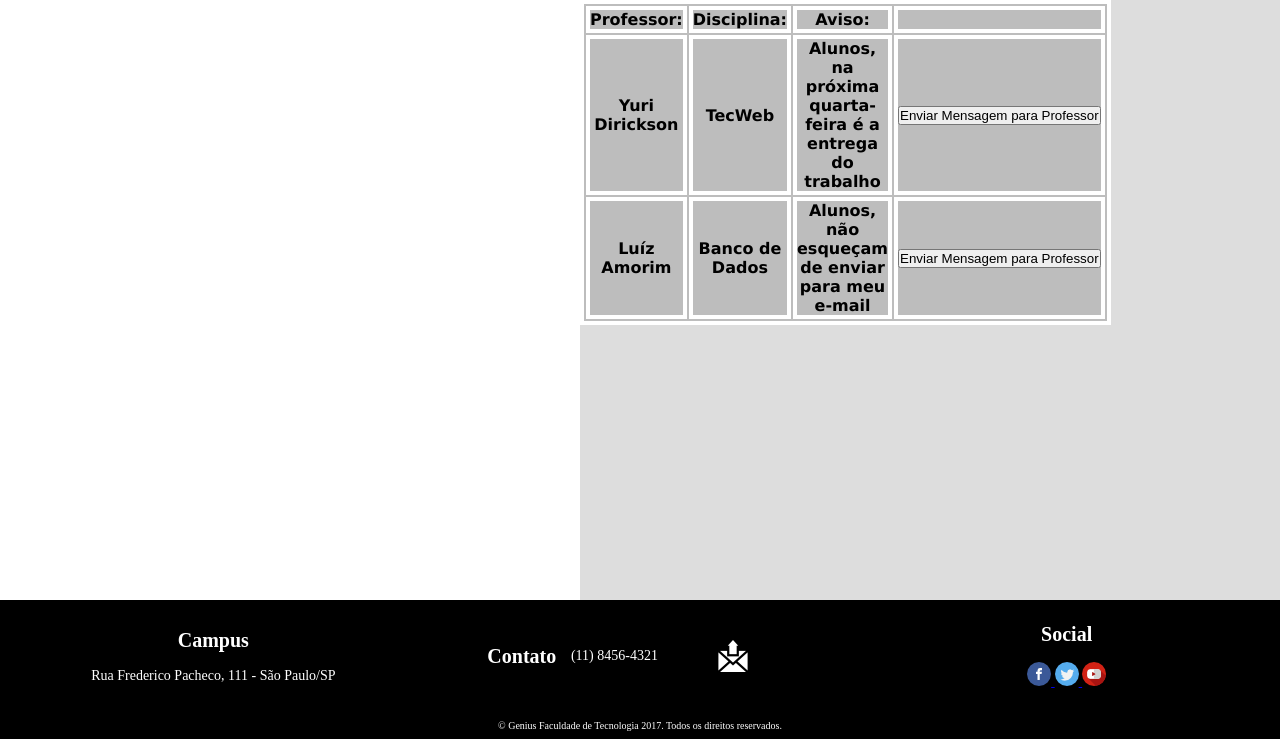
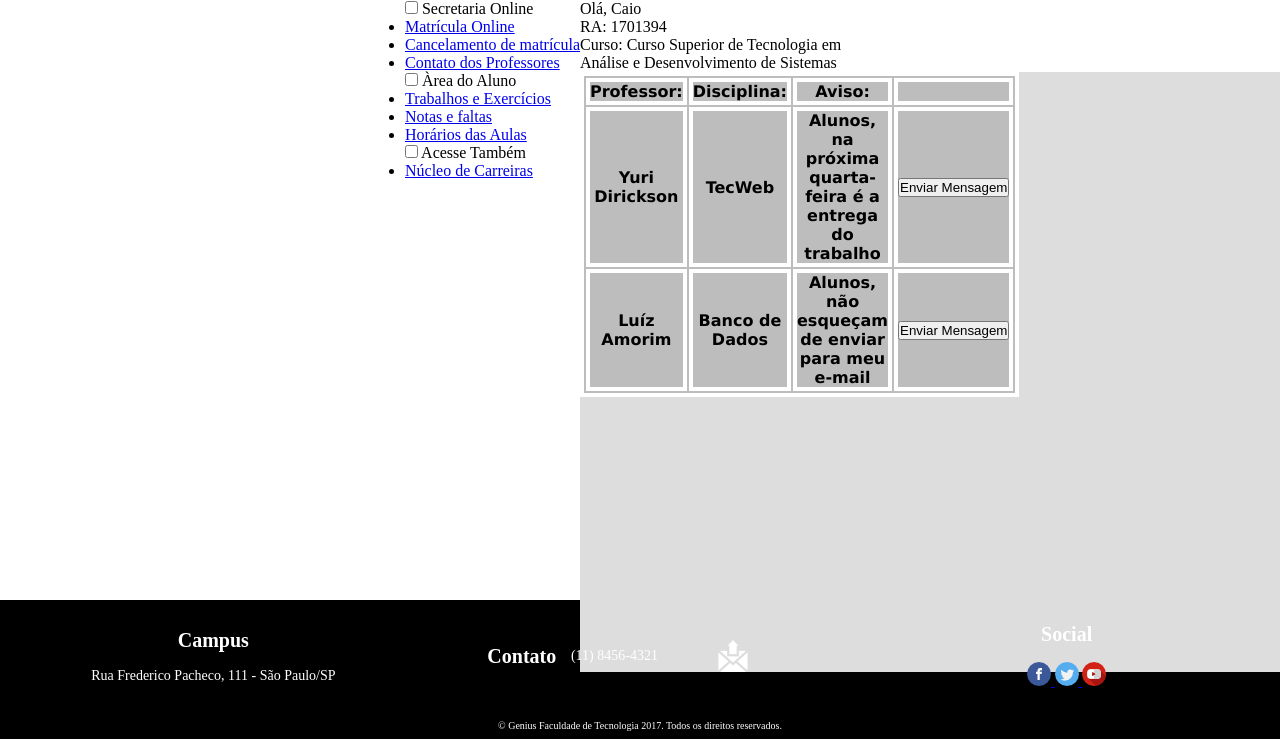
Before and after one commit to Caiohenri20/TecWeb-TF-2-ADS, a Django app: template core/templates/contatoprofessores.html in a window 1280 px wide. Shown: the part 96-835 px from the top of the page. Run offline with Django 3.2, Linux system fonts and the light colour scheme; the template is opened without the code that fills it, so the values that code supplies are empty.

Commit message:
Update contatoprofessores.html

```diff
--- a/core/templates/contatoprofessores.html
+++ b/core/templates/contatoprofessores.html
@@ -1,11 +1,48 @@
 {% extends 'base.html' %}
 {% load static %}
-{% block title %} Contato Professores {% endblock %}
+{% block title %} Cursos {% endblock %}
 {% block css %} href="{% static 'contatoprofessores.css' %}" {% endblock %}
-{% block main %}
 
 
+{% block main %}
 		<div class="containner">
+			<nav>
+				<div class="item">
+					<input type="checkbox" id="check1">
+					<label for="check1">Secretaria Online</label>
+					<ul>
+						<li><a href="formulario_cadastro.html">Matrícula Online</a></li>
+						<li><a href="formulario_cancelamento.html">Cancelamento de matrícula</a></li>
+						<li><a href="contatoprofessores.html">Contato dos Professores</a></li>
+					</ul>
+				</div>
+				<div class="item">
+					<input type="checkbox" id="check2">
+					<label for="check2">Àrea do Aluno</label>
+					<ul>
+						<li><a href="exerciciosetrabalhos_aluno.html">Trabalhos e Exercícios</a></li>
+						<li><a href="notas.html">Notas e faltas</a></li>
+						<li><a href="horario.html">Horários das Aulas</a></li>
+					</ul>
+				</div>
+				<div class="item">
+					<input type="checkbox" id="check3">
+					<label for="check3">Acesse Também</label>
+					<ul>
+						<li><a href="carreira.html">Núcleo de Carreiras</a></li>
+					</ul>
+				</div>
+			</nav>
+			<div class="painel">
+				<div class="logado">
+					<div class="logadoesquerdo">
+						Olá, Caio</br>
+						RA: 1701394</br>
+						Curso: Curso Superior de Tecnologia em</br>
+						Análise e Desenvolvimento de Sistemas
+					</div>
+				</div>
+
 				<div class="table">
 					<table>
 						<tr>
@@ -18,21 +55,18 @@
 							<th>Yuri Dirickson</th>
 							<th>TecWeb</th>
 							<th>Alunos, na próxima quarta-feira é a entrega do trabalho</th>
-						<th><label><input class="button" type="submit" value="Enviar Mensagem para Professor"/></label></th>
+							<th><label><input class="button" type="submit" value="Enviar Mensagem"/></label></th>
 						</tr>
 						<tr>
 							<th>Luíz Amorim</th>
 							<th>Banco de Dados</th>
 							<th>Alunos, não esqueçam de enviar para meu e-mail</th>
-						<th><label><input class="button" type="submit" value="Enviar Mensagem para Professor"/></label></th>
+							<th><label><input class="button" type="submit" value="Enviar Mensagem"/></label></th>
 						</tr>
-
 					</table>
 				</div>
 
 			</div>
-    </body>
-
-</html>
+		</div>
 
 {% endblock %}
```
Lines whose indentation alone changed are shown as unchanged.
